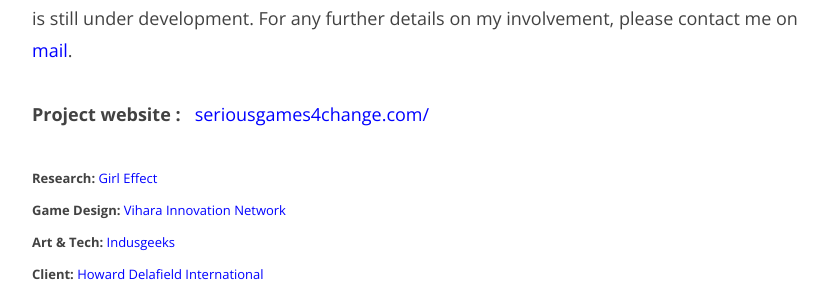
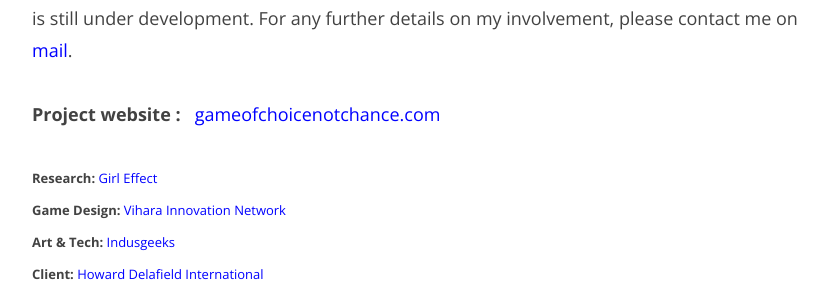
Before and after one commit to bunbutterjam/bunbutterjam.github.io, a Jekyll site: the page built from _projects/Game-Of-Choice-Not-Chance.html, in a window 1280 px wide. Shown: the part 725-1022 px from the top of the page, without its empty margins (224-1055 px from the left). Built offline with Jekyll 4.4.1, drawn with Linux system fonts in a browser that asks for light colours.

Commit message:
goc link update

```diff
--- a/_projects/Game-Of-Choice-Not-Chance.html
+++ b/_projects/Game-Of-Choice-Not-Chance.html
@@ -33,8 +33,8 @@
 
     <br><br>
 
-    <b>Project website :</b> &nbsp <a href="https://www.seriousgames4change.com"
-        target="_blank">seriousgames4change.com/</a>
+    <b>Project website :</b> &nbsp <a href="https://gameofchoicenotchance.com/"
+        target="_blank">gameofchoicenotchance.com</a>
 
 
     <br><br>
```
